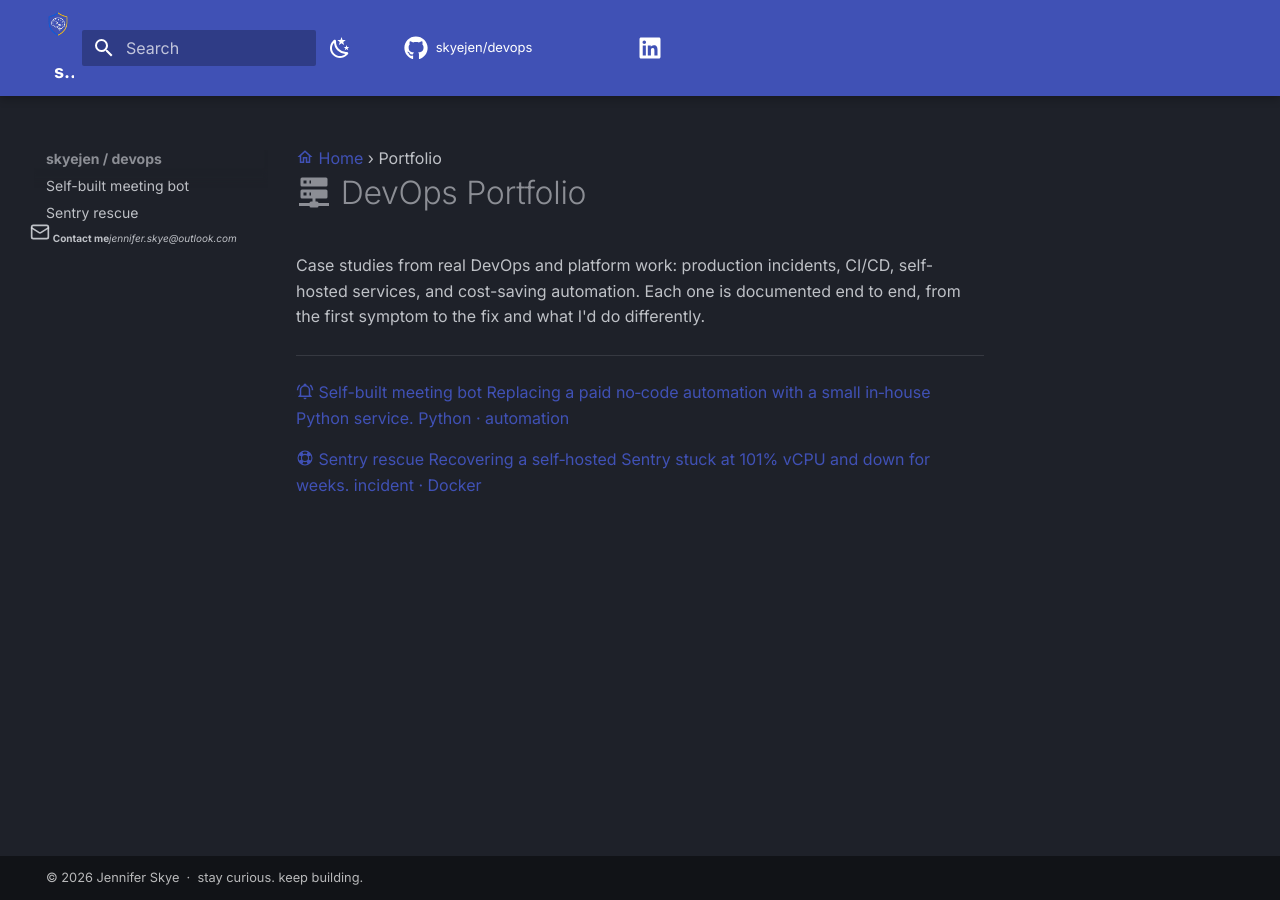
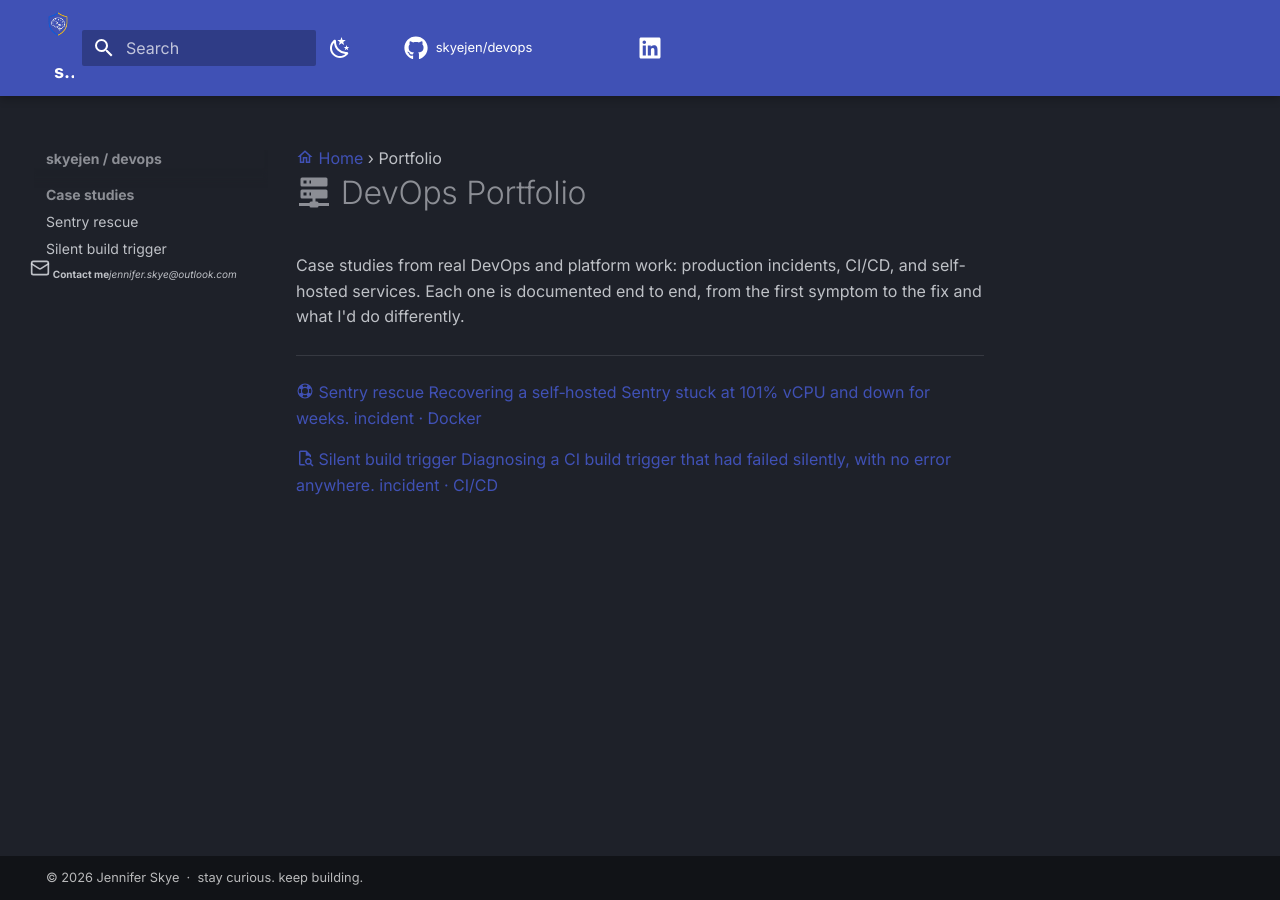
Before and after one commit to skyejen/devops, an MkDocs documentation site: the page built from docs/portfolio/index.md, in a window 1280 px wide. Built offline with MkDocs 1.6.1 and Material for MkDocs 9.7.7, drawn with Linux system fonts in a browser that asks for light colours; comment, search, counter and statistics services are not loaded.

Commit message:
feat: publish Sentry and build-trigger case studies

```diff
--- a/docs/portfolio/index.md
+++ b/docs/portfolio/index.md
@@ -1,17 +1,10 @@
 # :material-server-network: DevOps Portfolio
 
-Case studies from real DevOps and platform work: production incidents, CI/CD, self-hosted services, and cost-saving automation. Each one is documented end to end, from the first symptom to the fix and what I'd do differently.
+Case studies from real DevOps and platform work: production incidents, CI/CD, and self-hosted services. Each one is documented end to end, from the first symptom to the fix and what I'd do differently.
 
 ---
 
 <div class="sj-cards" markdown>
-
-<a class="sj-card" href="meeting-meerkat/" markdown="span">
-<span class="sj-card-icon">:material-bell-ring-outline:</span>
-<span class="sj-card-title">Self-built meeting bot</span>
-<span class="sj-card-desc" title="Replacing a paid no-code automation with a small in-house Python service.">Replacing a paid no&#8209;code automation with a small in&#8209;house Python service.</span>
-<span class="sj-card-meta">Python &middot; automation</span>
-</a>
 
 <a class="sj-card" href="sentry-rescue/" markdown="span">
 <span class="sj-card-icon">:material-lifebuoy:</span>
@@ -20,4 +13,11 @@ Case studies from real DevOps and platform work: production incidents, CI/CD, se
 <span class="sj-card-meta">incident &middot; Docker</span>
 </a>
 
+<a class="sj-card" href="ugs-trigger/" markdown="span">
+<span class="sj-card-icon">:material-file-search-outline:</span>
+<span class="sj-card-title">Silent build trigger</span>
+<span class="sj-card-desc" title="Diagnosing a CI build trigger that had failed silently, with no error anywhere.">Diagnosing a CI build trigger that had failed silently, with no error anywhere.</span>
+<span class="sj-card-meta">incident &middot; CI/CD</span>
+</a>
+
 </div>
--- a/mkdocs.yml
+++ b/mkdocs.yml
@@ -69,8 +69,9 @@ nav:
   - Home: index.md
   - Portfolio:
     - portfolio/index.md
-    - Self-built meeting bot: portfolio/meeting-meerkat.md
-    - Sentry rescue: portfolio/sentry-rescue.md
+    - Case studies:
+      - Sentry rescue: portfolio/sentry-rescue.md
+      - Silent build trigger: portfolio/ugs-trigger.md
 
 # Exclude the sj-theme submodule's own markdown (its README) from the built site.
 # The submodule lives under docs/, but only its extra.css / extra.js are real assets.
```
Also changed, not shown: docs/index.md (+1 -1 lines), docs/portfolio/meeting-meerkat.md (deleted, +0 -50 lines), docs/portfolio/ugs-trigger.md (added, +55 -0 lines).
